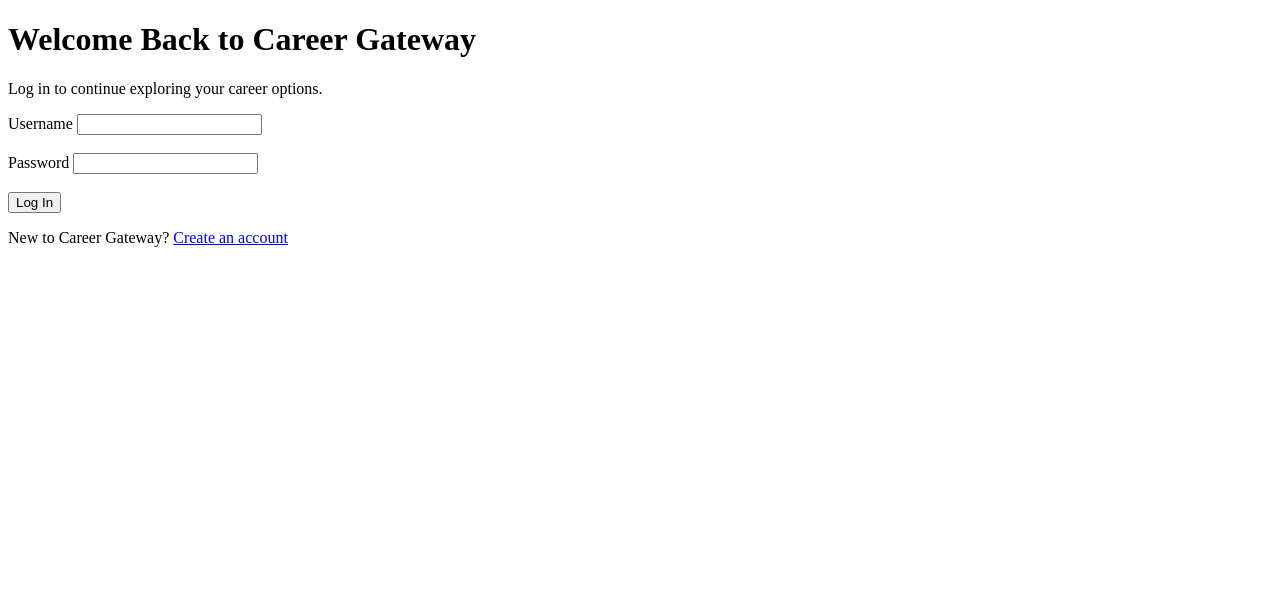
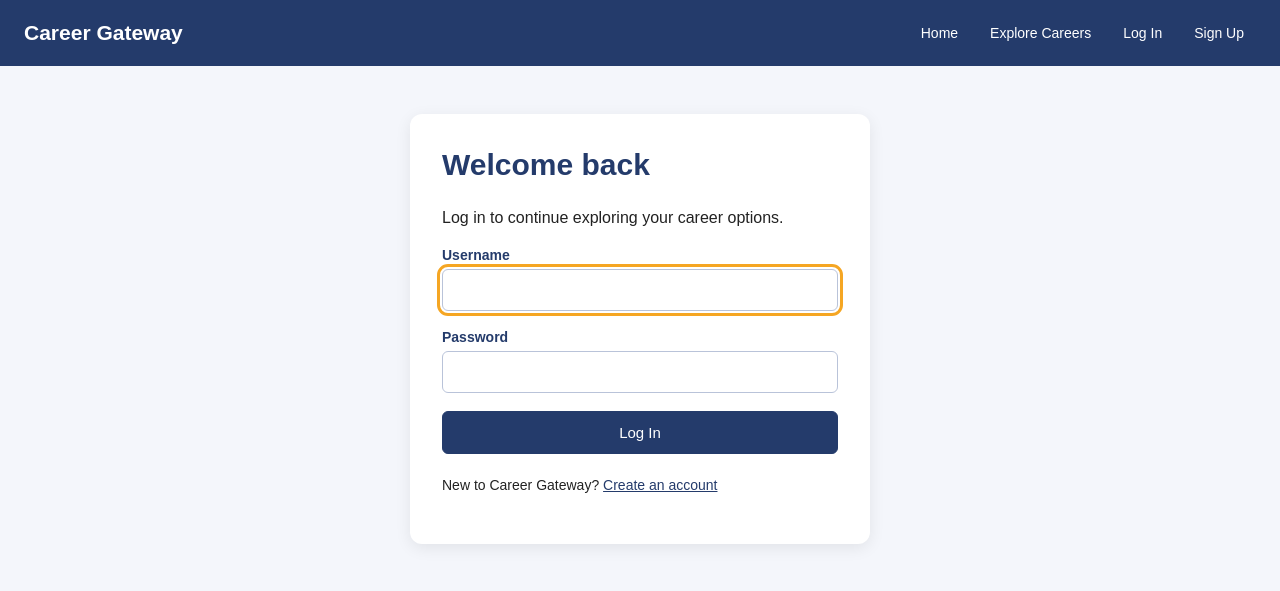
Before and after one commit to findingtripti/CareerGateway, a Django app: page /login/?next=/assistant/ in a window 1280 px wide. Shown: the top 591 px of the page. Run offline with Django 5.2, Linux system fonts and the light colour scheme.

Commit message:
Milestone 1: styled auth pages, assistant starting options and disclaimer

```diff
--- /dev/null
+++ b/core/assistant_options.py
@@ -0,0 +1,100 @@
+"""Starting options for the Career Assistant (PDF section 3).
+
+Each option has a response shown when the student picks it. An option with
+available=False belongs to a feature that is not built yet; its response says
+so honestly and never pretends that a counsellor or booking exists.
+
+When a feature is built later, set available=True and update the response.
+"""
+
+WELCOME_TITLE = "Welcome to Career Gateway"
+WELCOME_TEXT = (
+    "Let's understand where you want to go and explore the paths "
+    "that can take you there."
+)
+
+NOT_AVAILABLE_NOTE = (
+    "This part of Career Gateway is not available yet. In the meantime "
+    "you can explore career paths below."
+)
+
+COUNSELLOR_HANDOFF_TEXT = (
+    "You have several reasonable options. A career counsellor can help "
+    "you evaluate them in more detail."
+)
+
+STARTING_OPTIONS = [
+    {
+        "key": "career",
+        "label": "Choosing a career",
+        "description": "Explore career paths that match your interests.",
+        "available": True,
+        "response": (
+            "Let's explore career paths. Tell us what interests you in the "
+            "form below and we will suggest options to explore."
+        ),
+    },
+    {
+        "key": "course",
+        "label": "Choosing a course",
+        "description": "Understand courses and what they lead to.",
+        "available": False,
+        "response": (
+            "Course guidance will use our verified college and course "
+            "database. " + NOT_AVAILABLE_NOTE
+        ),
+    },
+    {
+        "key": "colleges",
+        "label": "Finding colleges",
+        "description": "Find colleges from a verified database.",
+        "available": False,
+        "response": (
+            "College suggestions will come from our verified college "
+            "database, not from general AI knowledge. " + NOT_AVAILABLE_NOTE
+        ),
+    },
+    {
+        "key": "scholarships",
+        "label": "Scholarships",
+        "description": "Discover scholarships and other opportunities.",
+        "available": False,
+        "response": (
+            "Scholarship and opportunity discovery needs eligibility and "
+            "deadline information. " + NOT_AVAILABLE_NOTE
+        ),
+    },
+    {
+        "key": "professional",
+        "label": "Talk to a professional",
+        "description": "Get help from a counsellor or a mentor.",
+        "available": False,
+        "response": (
+            COUNSELLOR_HANDOFF_TEXT + " Counsellor requests are not "
+            "available yet, so nothing has been requested for you."
+        ),
+    },
+    {
+        "key": "roadmap",
+        "label": "Build my career roadmap",
+        "description": "Turn a career choice into practical next steps.",
+        "available": False,
+        "response": (
+            "A personal roadmap works best together with a counsellor. "
+            + COUNSELLOR_HANDOFF_TEXT + " Roadmaps are not available yet."
+        ),
+    },
+    {
+        "key": "unsure",
+        "label": "I don't know what I want",
+        "description": "Start with several options, not one answer.",
+        "available": True,
+        "response": (
+            "That is perfectly okay, and many students start here. Share "
+            "anything you enjoy, even if it seems unrelated. We will show "
+            "several options to explore, not a single answer."
+        ),
+    },
+]
+
+OPTIONS_BY_KEY = {option["key"]: option for option in STARTING_OPTIONS}
--- /dev/null
+++ b/core/templates/core/base.html
@@ -0,0 +1,210 @@
+<!DOCTYPE html>
+<html lang="en">
+<head>
+    <meta charset="UTF-8">
+    <meta name="viewport" content="width=device-width, initial-scale=1.0">
+    <title>{% block title %}Career Gateway{% endblock %}</title>
+
+    <style>
+        * {
+            box-sizing: border-box;
+        }
+
+        body {
+            font-family: Arial, sans-serif;
+            background: #f4f6fb;
+            color: #222;
+            margin: 0;
+            padding: 0;
+        }
+
+        .navbar {
+            background: #243b6b;
+            padding: 16px 24px;
+            display: flex;
+            justify-content: space-between;
+            align-items: center;
+            gap: 16px;
+            flex-wrap: wrap;
+        }
+
+        .brand {
+            color: white;
+            font-size: 21px;
+            font-weight: bold;
+            text-decoration: none;
+        }
+
+        .nav-links {
+            display: flex;
+            align-items: center;
+            flex-wrap: wrap;
+            gap: 8px;
+        }
+
+        .nav-links a {
+            color: white;
+            text-decoration: none;
+            padding: 9px 12px;
+            border-radius: 6px;
+            font-size: 14px;
+        }
+
+        .nav-links a:hover,
+        .nav-links a:focus-visible {
+            background: #3a548a;
+        }
+
+        a:focus-visible,
+        button:focus-visible,
+        input:focus-visible {
+            outline: 3px solid #f5a623;
+            outline-offset: 2px;
+        }
+
+        .container {
+            max-width: 900px;
+            margin: 48px auto;
+            padding: 32px;
+            background: white;
+            border-radius: 12px;
+            box-shadow: 0 4px 16px rgba(0, 0, 0, 0.08);
+        }
+
+        .container.narrow {
+            max-width: 460px;
+        }
+
+        h1 {
+            color: #243b6b;
+            font-size: 30px;
+            line-height: 1.25;
+            margin-top: 0;
+        }
+
+        p {
+            line-height: 1.7;
+        }
+
+        .message {
+            padding: 12px 14px;
+            border-radius: 8px;
+            margin: 0 0 12px;
+            font-size: 14px;
+            line-height: 1.5;
+            background: #eef3ff;
+            border: 1px solid #c9d6f2;
+        }
+
+        .message.error {
+            background: #fdecea;
+            border-color: #f2b8b5;
+            color: #8a1c14;
+        }
+
+        .message.success {
+            background: #e8f6ec;
+            border-color: #b5dfc0;
+            color: #1c5a2b;
+        }
+
+        .form-field {
+            margin-bottom: 18px;
+        }
+
+        .form-field label {
+            display: block;
+            font-weight: bold;
+            color: #243b6b;
+            margin-bottom: 6px;
+            font-size: 14px;
+        }
+
+        .form-field input {
+            width: 100%;
+            padding: 11px 12px;
+            border: 1px solid #b9c3d9;
+            border-radius: 6px;
+            font-size: 16px;
+        }
+
+        .form-hint {
+            font-size: 13px;
+            color: #55607a;
+            margin: 6px 0 0;
+            line-height: 1.5;
+        }
+
+        .button {
+            display: inline-block;
+            padding: 12px 17px;
+            border-radius: 6px;
+            background: #243b6b;
+            color: white;
+            border: 1px solid #243b6b;
+            cursor: pointer;
+            font-size: 15px;
+        }
+
+        .button.full {
+            width: 100%;
+        }
+
+        .form-footer {
+            margin-top: 20px;
+            font-size: 14px;
+        }
+
+        .form-footer a {
+            color: #243b6b;
+        }
+
+        @media (max-width: 650px) {
+            .container {
+                margin: 24px 14px;
+                padding: 22px;
+            }
+
+            h1 {
+                font-size: 26px;
+            }
+
+            .navbar {
+                padding: 14px 16px;
+            }
+        }
+    </style>
+    {% block extra_head %}{% endblock %}
+</head>
+
+<body>
+    <nav class="navbar" aria-label="Main navigation">
+        <a class="brand" href="{% url 'home' %}">Career Gateway</a>
+
+        <div class="nav-links">
+            <a href="{% url 'home' %}">Home</a>
+            <a href="{% url 'careers' %}">Explore Careers</a>
+
+            {% if user.is_authenticated %}
+                <a href="{% url 'assistant' %}">Career Assistant</a>
+                <a href="{% url 'profile' %}">My Profile</a>
+            {% else %}
+                <a href="{% url 'login' %}">Log In</a>
+                <a href="{% url 'signup' %}">Sign Up</a>
+            {% endif %}
+        </div>
+    </nav>
+
+    <main class="container {% block container_class %}{% endblock %}">
+        {% if messages %}
+            <div aria-live="polite">
+                {% for message in messages %}
+                    <p class="message {{ message.tags }}">{{ message }}</p>
+                {% endfor %}
+            </div>
+        {% endif %}
+
+        {% block content %}{% endblock %}
+    </main>
+</body>
+</html>
--- a/core/templates/core/login.html
+++ b/core/templates/core/login.html
@@ -1,37 +1,32 @@
+{% extends "core/base.html" %}
 
-<!DOCTYPE html>
-<html lang="en">
-<head>
-    <meta charset="UTF-8">
-    <meta name="viewport" content="width=device-width, initial-scale=1.0">
-    <title>Login | Career Gateway</title>
-</head>
-<body>
-    <h1>Welcome Back to Career Gateway</h1>
+{% block title %}Log In | Career Gateway{% endblock %}
+{% block container_class %}narrow{% endblock %}
+
+{% block content %}
+    <h1>Welcome back</h1>
     <p>Log in to continue exploring your career options.</p>
-
-    {% if messages %}
-        {% for message in messages %}
-            <p>{{ message }}</p>
-        {% endfor %}
-    {% endif %}
 
     <form method="POST">
         {% csrf_token %}
 
-        <label for="username">Username</label>
-        <input type="text" id="username" name="username" required>
+        <div class="form-field">
+            <label for="username">Username</label>
+            <input type="text" id="username" name="username"
+                   autocomplete="username" autofocus required>
+        </div>
 
-        <br><br>
+        <div class="form-field">
+            <label for="password">Password</label>
+            <input type="password" id="password" name="password"
+                   autocomplete="current-password" required>
+        </div>
 
-        <label for="password">Password</label>
-        <input type="password" id="password" name="password" required>
-
-        <br><br>
-
-        <button type="submit">Log In</button>
+        <button type="submit" class="button full">Log In</button>
     </form>
 
-    <p>New to Career Gateway? <a href="{% url 'signup' %}">Create an account</a></p>
-</body>
-</html>
+    <p class="form-footer">
+        New to Career Gateway?
+        <a href="{% url 'signup' %}">Create an account</a>
+    </p>
+{% endblock %}
--- a/core/views.py
+++ b/core/views.py
@@ -9,6 +9,12 @@ from django.contrib.auth.password_validation import validate_password
 from django.core.exceptions import ValidationError
 from django.utils.http import url_has_allowed_host_and_scheme
 
+from .assistant_options import (
+    OPTIONS_BY_KEY,
+    STARTING_OPTIONS,
+    WELCOME_TEXT,
+    WELCOME_TITLE,
+)
 from .models import StudentProfile
 
 
@@ -374,6 +380,11 @@ def career_assistant(request):
     student_answer = ""
     recommendations = []
 
+    # Only known option keys are accepted; anything else is ignored.
+    topic = request.GET.get("topic", "")
+    if topic not in OPTIONS_BY_KEY:
+        topic = ""
+
     career_options = [
         {
             "title": "Software Development",
@@ -467,6 +478,8 @@ def career_assistant(request):
         interest = request.POST.get("interest", "").strip()[:2000]
         priority = request.POST.get("priority", "").strip()
         student_answer = interest or "No additional interests provided."
+    elif topic == "unsure":
+        priority = "exploration"
 
     profile_text = ""
 
@@ -603,6 +616,9 @@ def career_assistant(request):
                 "saved in your profile."
             )
 
+        if topic:
+            assistant_message = OPTIONS_BY_KEY[topic]["response"]
+
     return render(
         request,
         "core/assistant.html",
@@ -614,5 +630,9 @@ def career_assistant(request):
             "recommendations": recommendations,
             "assistant_message": assistant_message,
             "priority_labels": priority_labels,
+            "welcome_title": WELCOME_TITLE,
+            "welcome_text": WELCOME_TEXT,
+            "starting_options": STARTING_OPTIONS,
+            "topic": topic,
         },
     )
```
Also changed, not shown: PROJECT_CHECKPOINT.md (+3 -0 lines), core/templates/core/assistant.html (+70 -9 lines), core/templates/core/signup.html (+34 -31 lines), core/tests.py (+108 -0 lines).
